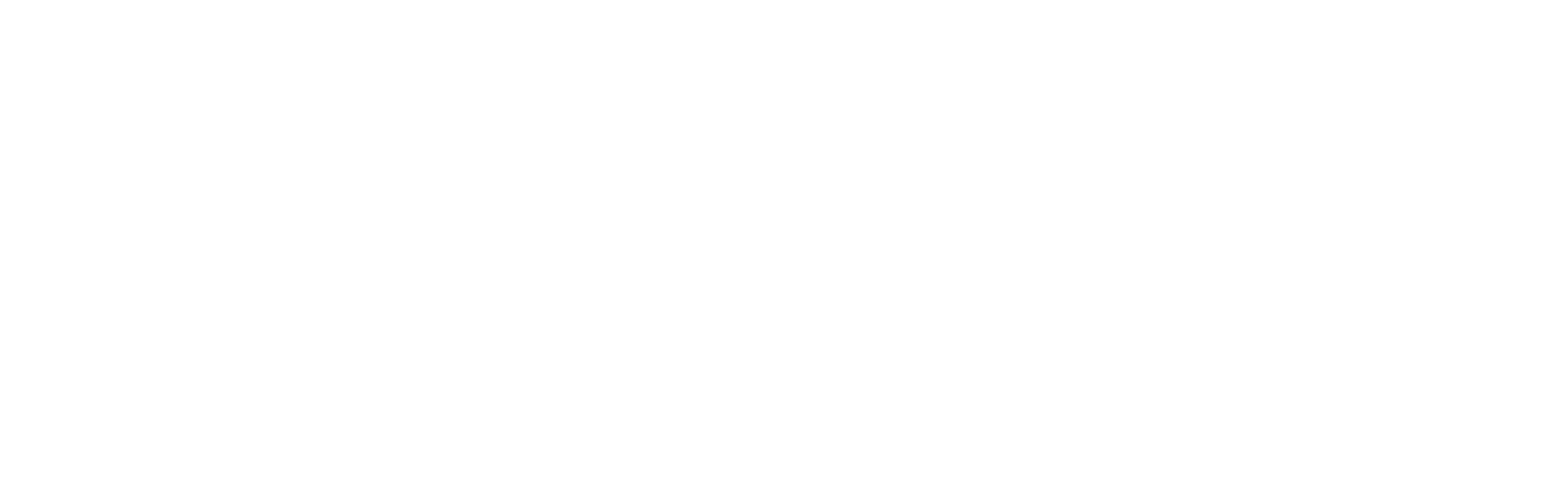
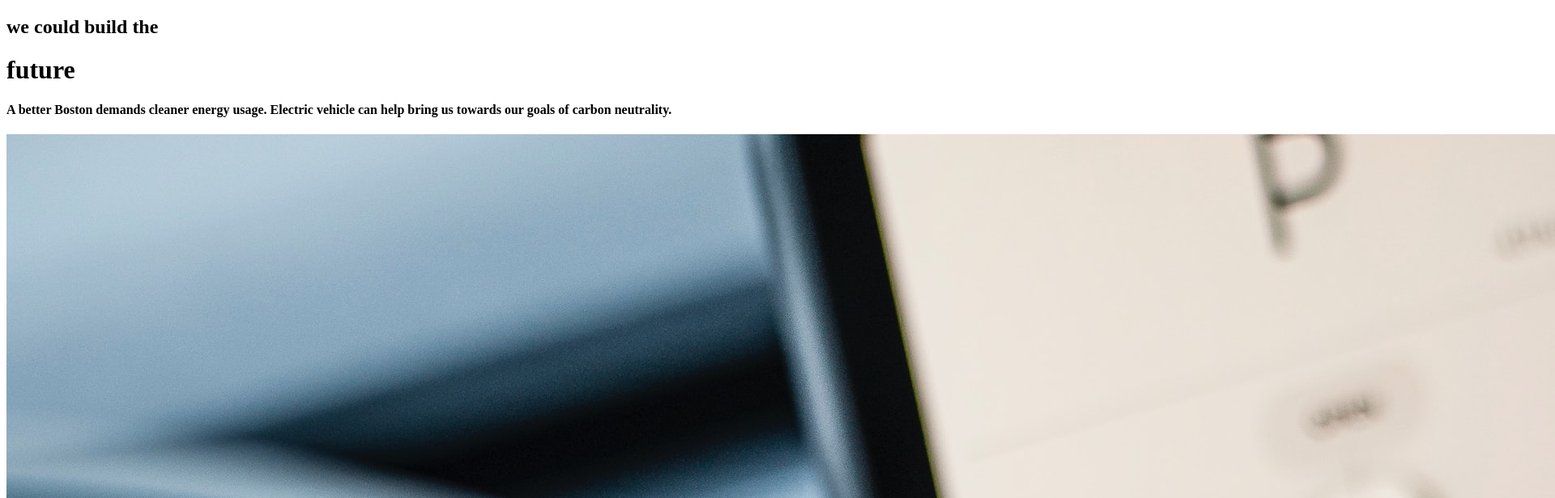
Before and after one commit to tariksouabny/EV, a plain HTML site: page src/index.html in a window 1280 px wide. Shown: the top 616 px of the page at 81% size, 1920 px wide, since content can reach past the window. Drawn offline with nearby package versions, Linux system fonts and the light colour scheme.

Commit message:
Add html to left main div

```diff
--- a/src/index.html
+++ b/src/index.html
@@ -4,9 +4,20 @@
     <meta charset="UTF-8">
     <meta http-equiv="X-UA-Compatible" content="IE=edge">
     <meta name="viewport" content="width=device-width, initial-scale=1.0">
+    <script src="https://ajax.googleapis.com/ajax/libs/jquery/3.6.0/jquery.min.js"></script>
     <title>Document</title>
 </head>
 <body>
-
+    <main class="flex">
+        <div class="left">
+            <div class="header-text">
+                <h2>we could build the</h2>
+                <h1>future</h1>
+            </div>
+            <a href="" download></a>
+            <h4>A better Boston demands cleaner energy usage. Electric vehicle can help bring us towards our goals of carbon neutrality.</h4>
+        </div>
+        <div class="right"><img src="/media/interior_of_tesla.jpg" alt="interior of tesla"></div>
+    </main>
 </body>
 </html>
```
